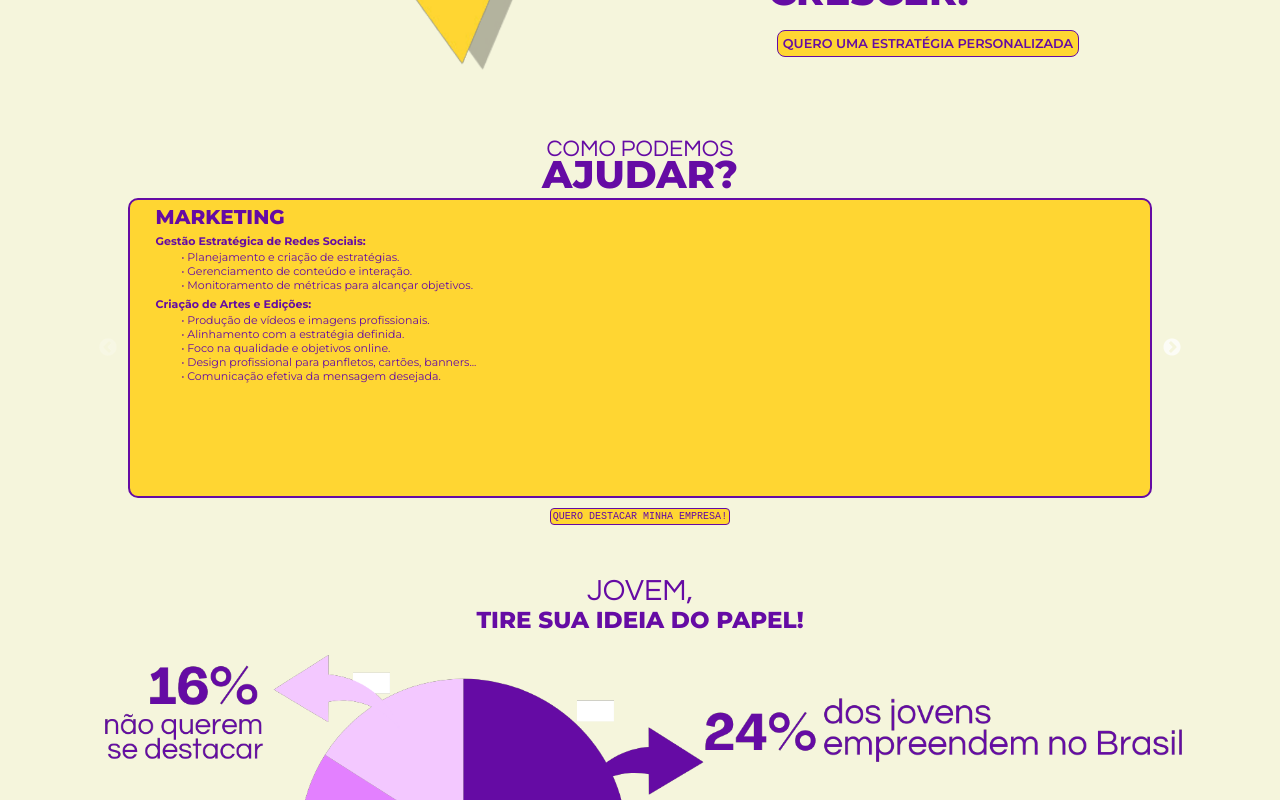
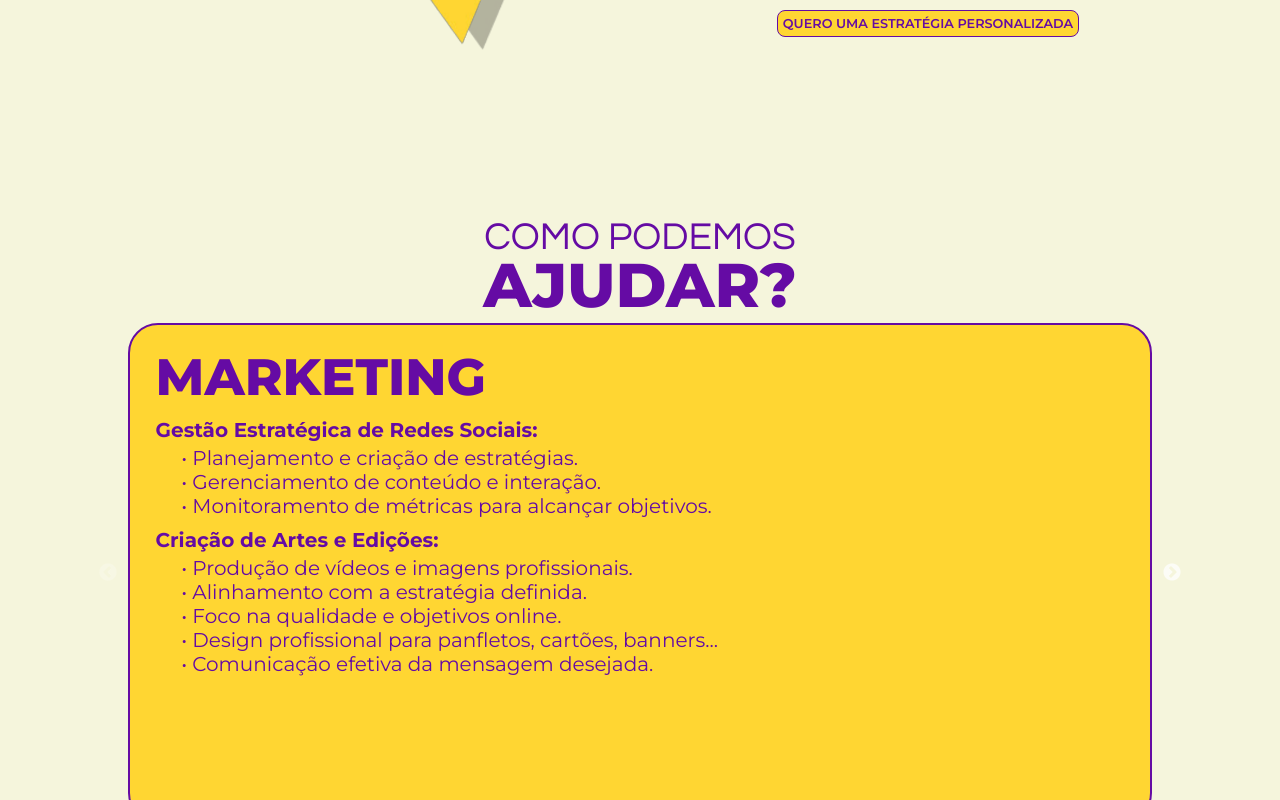
Before and after one commit to Jonas-Victor950/realiize, a React (Create React App) app in the folder frontend/: page / in a window 1280 px wide. Shown: the part 2220-3020 px from the top of the page. Built offline with nearby package versions, Linux system fonts and the light colour scheme; a web font is replaced by a local one.

Commit message:
Finalizing content-fout desktop

```diff
--- a/frontend/src/components/ContentFour.css
+++ b/frontend/src/components/ContentFour.css
@@ -1,59 +1,100 @@
 .content-fourth {
-  margin-left: 10vw !important;
-  font-size: 0.1em !important;
+  margin-left: 10vw ;
+  font-size: 0.1em ;
 }
 
 .content-fourth .content {
-  height: 300px !important;
+  height: 300px ;
   padding-left: 2vw;
   padding-right: 2vw;
   padding-top: 5px;
   padding-bottom: 5px;
-  background-color: #FFD632;
+  background-color: #ffd632;
   border-radius: 10px;
   border: 2px solid #650ba4;
   margin-right: 10vw; /* Ajuste da margem direita */
 }
 .content-fourth .content .text-one {
-  font-family: "Montserrat", sans-serif !important;
-  font-weight: 800 !important;
-  font-size: 20px !important;
+  font-family: "Montserrat", sans-serif ;
+  font-weight: 800 ;
+  color: #650ba4;
+  font-size: 20px;
   text-align: left;
 }
 
 .content-fourth .content .text-two {
-    font-family: "Montserrat", sans-serif !important;
-    font-weight: 700 !important;
-    font-size: 11px !important;
-    margin-top: 5px !important;
-    text-align: left !important;
-    margin-bottom: 2px !important;
-    color: #650ba4 !important;
+  font-family: "Montserrat", sans-serif ;
+  font-weight: 700 ;
+  font-size: 11px ;
+  margin-top: 5px ;
+  text-align: left ;
+  margin-bottom: 2px ;
+  color: #650ba4 ;
 }
 
 .content-fourth .content .text-three {
-    font-family: "Montserrat", sans-serif !important;
-    font-size: 11px !important;
-    text-align: left !important;
-    margin-left: 2vw !important;
-    color: #650ba4 !important;
+  font-family: "Montserrat", sans-serif ;
+  font-size: 11px ;
+  text-align: left ;
+  margin-left: 2vw ;
+  color: #650ba4 ;
 }
 
 .content-fourth .content .text-four {
-    font-family: "Montserrat", sans-serif !important;
-    font-weight: 700 !important;
-    font-size: 11px !important;
-    margin-top: 5px !important;
-    text-align: left !important;
-    margin-bottom: 2px !important;
-    color: #650ba4 !important;
+  font-family: "Montserrat", sans-serif ;
+  font-weight: 700 ;
+  font-size: 11px ;
+  margin-top: 5px ;
+  text-align: left ;
+  margin-bottom: 2px ;
+  color: #650ba4 ;
 }
 
 .content-fourth .content .text-five {
-    font-family: "Montserrat", sans-serif !important;
-    font-size: 11px !important;
-    text-align: left !important;
-    margin-left: 2vw !important;
-    color: #650ba4 !important;
+  font-family: "Montserrat", sans-serif ;
+  font-size: 11px ;
+  text-align: left ;
+  margin-left: 2vw ;
+  color: #650ba4 ;
+  width: 45vw;
+}
+
+@media screen and (min-width: 700px) {
+
+  .content-fourth .content {
+    height: 500px ;
+    padding-top: 20px;
+    padding-bottom: 20px;
+    border-radius: 30px;
+    margin-right: 10vw; /* Ajuste da margem direita */
+  }
+  .content-fourth .content .text-one {
+    font-size: 4vw;
+  }
+
+  .content-fourth .content .text-two {
+    font-size: 20px ;
+    margin-top: 10px ;
+    text-align: left ;
+    margin-bottom: 4px ;
+  }
+
+  .content-fourth .content .text-three {
+    font-size: 20px ;
+  }
+
+  .content-fourth .content .text-four {
+    font-size: 20px ;
+    margin-top: 10px ;
+    margin-bottom: 4px ;
+  }
+
+  .content-fourth .content .text-five {
+    font-family: "Montserrat", sans-serif ;
+    font-size: 20px ;
+    text-align: left ;
+    margin-left: 2vw ;
+    color: #650ba4 ;
     width: 45vw;
+  }
 }
--- a/frontend/src/components/Navbar.css
+++ b/frontend/src/components/Navbar.css
@@ -8,7 +8,7 @@
   align-items: center !important;
   text-align: center;
   background-color: #650ba4 !important;
-  height: 10vh !important;
+  height: 60px !important;
 }
 
 #nav .right {
--- a/frontend/src/pages/Home.css
+++ b/frontend/src/pages/Home.css
@@ -185,17 +185,17 @@
 }
 /*End Content-three mobile */
 
-/*Start Content-four mobile */
-#home .content-four {
+/*Start Content-foury mobile */
+#home .content-foury {
   margin-top: 80px;
 }
-#home .content-four .text-one {
+#home .content-foury .text-one-y {
   font-family: "Questrial", sans-serif;
   font-size: 3em;
   color: #650ba4;
 }
 
-#home .content-four .text-two {
+#home .content-foury .text-two-y {
   font-family: "Montserrat", sans-serif;
   font-weight: 800;
   margin-top: -10px;
@@ -203,16 +203,16 @@
   color: #650ba4;
 }
 
-#home .content-four button {
+#home .content-foury button {
   background-color: #ffd632;
   margin-top: 10px;
   border-radius: 4px;
-  border: 1px solid #650ba4;
-  padding: 2px;
+  border: 2px solid #650ba4;
+  padding: 5px;
   color: #650ba4;
 }
 
-/*End Content-four mobile */
+/*End Content-foury mobile */
 
 /*Start Content-five mobile */
 #home .content-five {
@@ -344,7 +344,7 @@
   font-family: "Questrial", sans-serif;
   color: #650ba4;
   width: 80vw;
-  text-align: center;
+  text-align:center;
   margin-left: 10vw;
   font-size: 13px;
 }
@@ -516,4 +516,24 @@
     color: #650ba4;
   }
   /*End content-three desktop */
+
+  /*Start content-foury desktop */
+  #home .content-foury {
+    margin-top: 180px;
+  }
+  #home .content-foury .text-one-y {
+    font-size: 5em;
+  }
+
+  #home .content-foury .text-two-y {
+    font-size: 8em;
+  }
+
+  #home .content-foury button {
+    margin-top: 10px;
+    padding: 2px;
+    font-size: 1.6vw;
+  }
+  /*End content-foury desktop */
+
 }
--- a/frontend/src/pages/Home.js
+++ b/frontend/src/pages/Home.js
@@ -121,9 +121,9 @@ const Home = () => {
           <button>QUERO UMA ESTRATÉGIA PERSONALIZADA</button>
         </div>
       </div>
-      <div className="content-four">
-        <div className="text-one">COMO PODEMOS</div>
-        <div className="text-two">AJUDAR?</div>
+      <div className="content-foury">
+        <div className="text-one-y">COMO PODEMOS</div>
+        <div className="text-two-y">AJUDAR?</div>
         <div>
           <ContentFour />
         </div>
```
